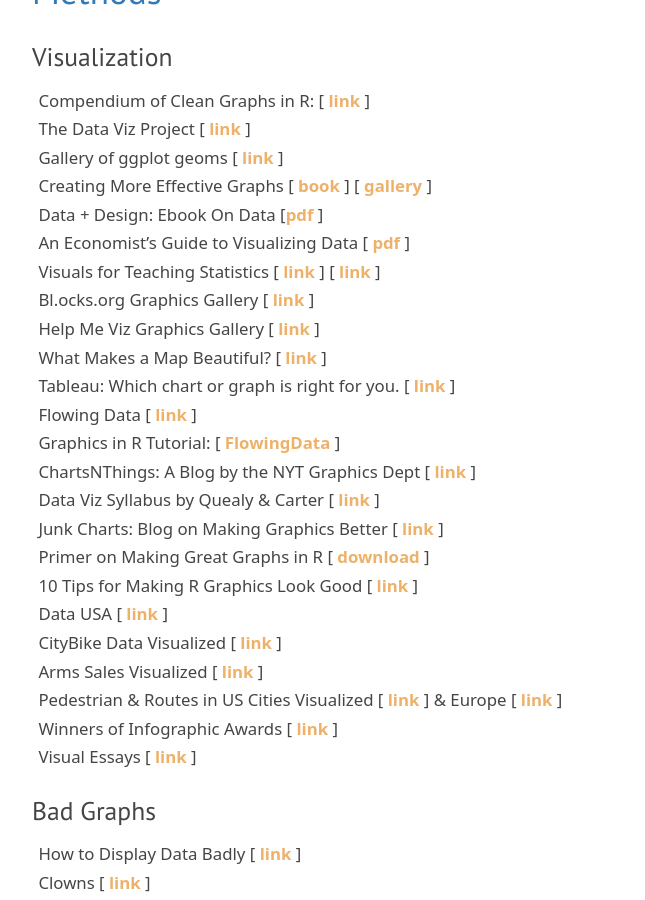
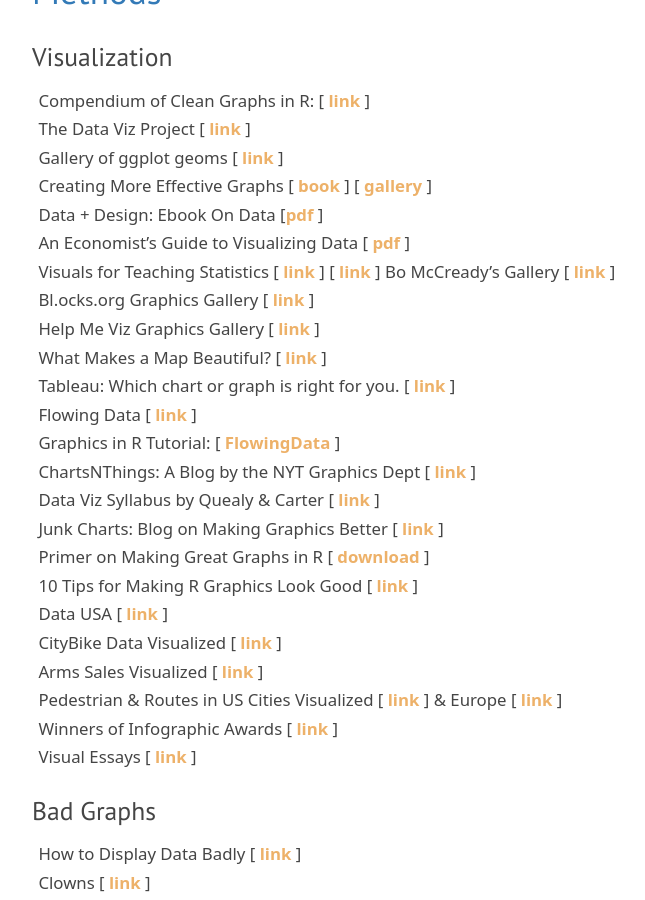
Before and after one commit to DS4PS/ds4ps.github.io, a Jekyll site: the page built from resources.md, in a window 1280 px wide and 900 px high, scrolled down 3649 px. Shown: the whole window, without its empty margins (288-933 px from the left). Built offline with Jekyll 4.4.1, drawn with Linux system fonts in a browser that asks for light colours; nearby versions of some CDN libraries; library files that are not in the unit come from our copies.

Commit message:
Update resources.md

```diff
--- a/resources.md
+++ b/resources.md
@@ -127,6 +127,7 @@
 Data + Design: Ebook On Data [[pdf](/s/Ebook-On-Data-Visualization.pdf) ]
 An Economist's Guide to Visualizing Data [ [pdf](/s/Schwabish-14-Visualizing-Data-for-Economists.pdf) ]
 Visuals for Teaching Statistics [ [link](http://students.brown.edu/seeing-theory/index.html) ] [ [link](https://github.com/lecy/regression-simulations) ]
+Bo McCready's Gallery [ [link](https://www.reddit.com/user/BoMcCready/posts/?sort=top) ]
 Bl.ocks.org Graphics Gallery [ [link](http://bl.ocks.org/) ]
 Help Me Viz Graphics Gallery [ [link](http://helpmeviz.com/) ]
 What Makes a Map Beautiful? [ [link](http://gis.stackexchange.com/questions/3083/what-makes-a-map-beautiful) ]
```
